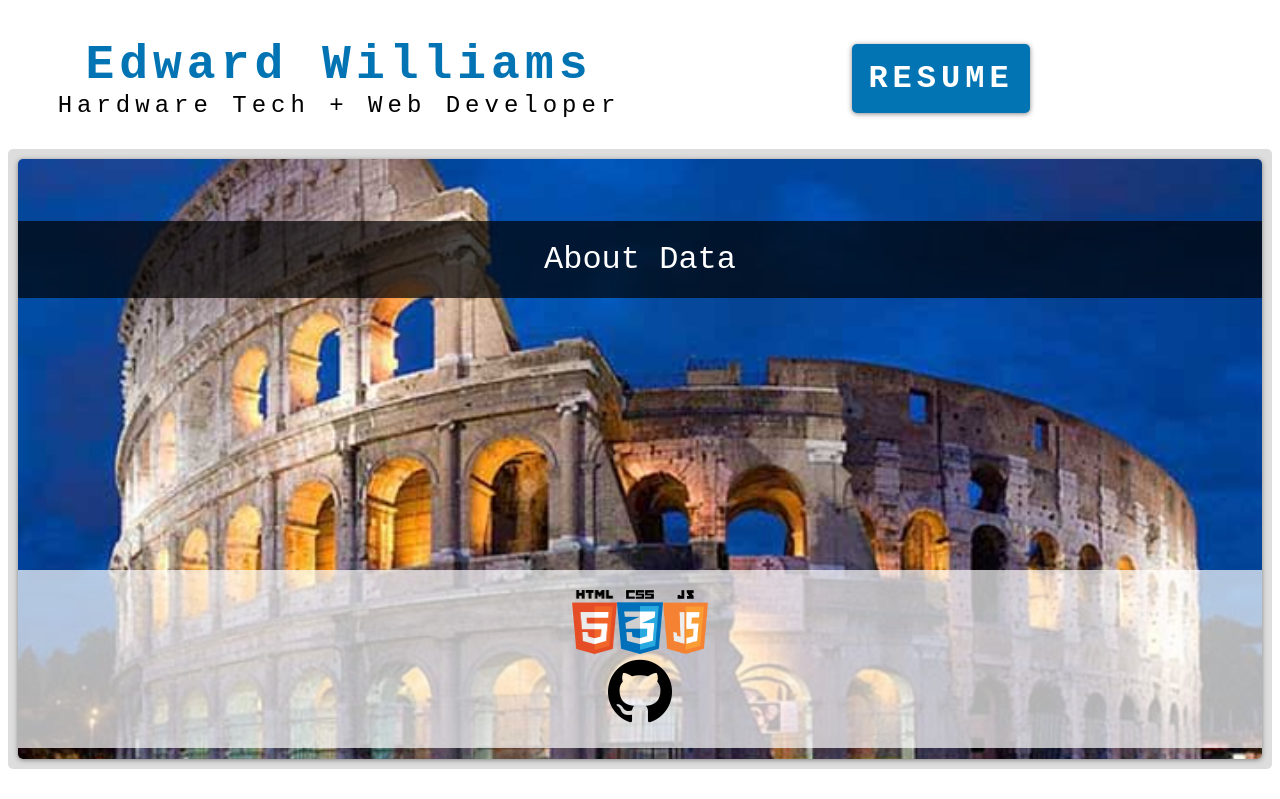
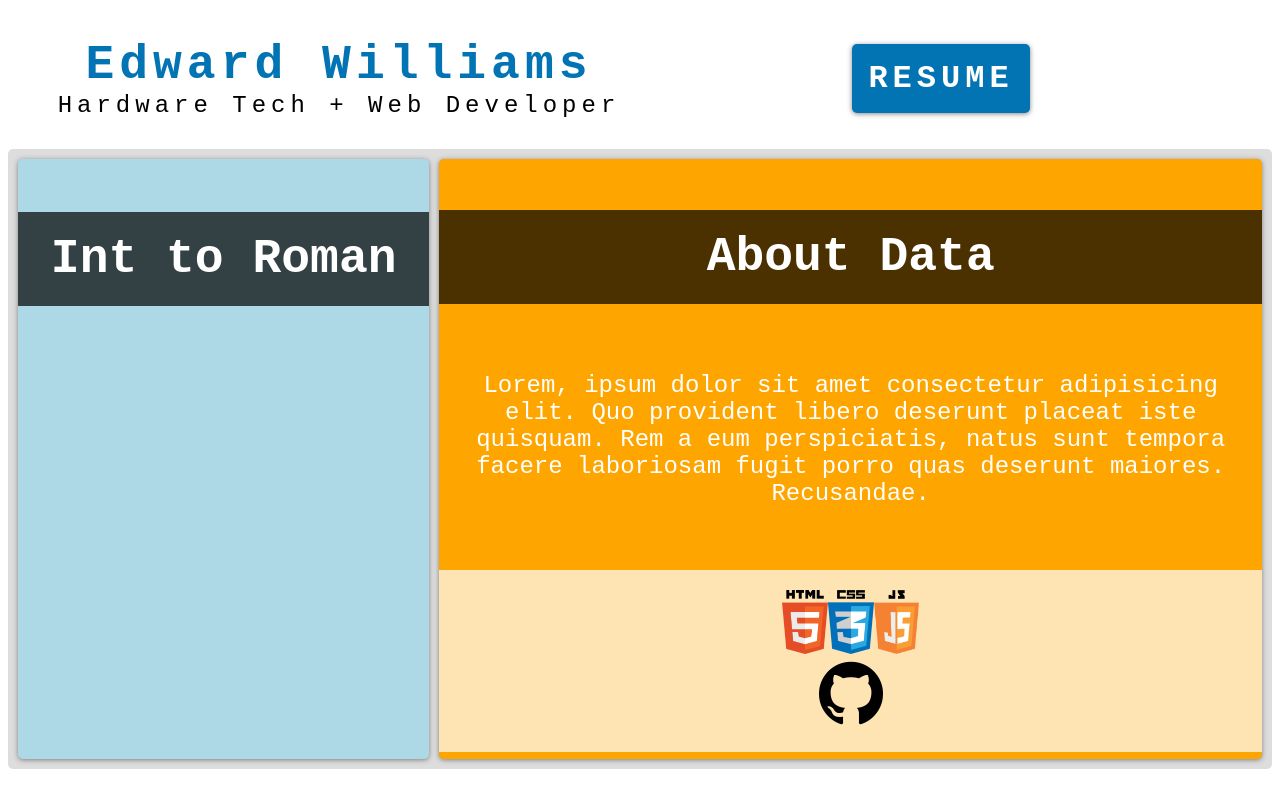
Before and after one commit to nerfsmurf13/vue-portfolio, a Vue app: page /#/about in a window 1280 px wide. Shown: the top 799 px of the page. Built offline with nearby package versions, Linux system fonts and the light colour scheme.

Commit message:
Detailed Project Page Template work

```diff
--- a/src/App.vue
+++ b/src/App.vue
@@ -163,23 +163,24 @@ body p {
 .project-card {
   border-radius: var(--rounded);
   display: grid;
-  grid-template-rows: 1fr 1fr 1fr;
+  grid-template-rows: 1fr 1fr;
   grid-template-areas:
     "project-header"
-    "project-body"
     "project-footer";
   height: var(--card-height);
   box-shadow: var(--shadow);
-  align-items: center;
+  /* align-items: center;
   text-align: center;
-  text-justify: auto;
+  text-justify: auto; */
 }
 
 .project-header {
+  grid-area: project-header;
   padding-top: 20px;
   padding-bottom: 20px;
   background-color: rgba(0, 0, 0, 0.7);
-  width: 100%;
+  align-self: center;
+  /* width: 100%; */
 }
 
 .project-header h1 {
@@ -189,6 +190,7 @@ body p {
 .project-body {
   /* margin: 20px; */
   /* background-color: yellow; */
+  grid-area: project-body;
   margin: 0 20px 40px 20px;
   color: black;
   font-size: 1.5rem;
@@ -210,10 +212,12 @@ body p {
 }
 
 .project-footer {
+  grid-area: project-footer;
   padding-top: 20px;
   padding-bottom: 20px;
   background-color: rgba(255, 255, 255, 0.7);
   width: 100%;
+  align-self: center;
 }
 
 .project-card img {
@@ -307,4 +311,49 @@ body p {
     transition: none !important;
   }
 } */
+@media (max-width: 1200px) {
+  .projects {
+    grid-template-columns: repeat(2, 1fr);
+  }
+
+  .top-header {
+    grid-template-areas:
+      "intro"
+      "profile";
+  }
+
+  .intro p {
+    margin-top: 15px;
+  }
+
+  .profile {
+    margin-top: 20px;
+    padding-top: 0;
+  }
+}
+
+@media (max-width: 1000px) {
+  /* ====Index==== */
+  .projects {
+    grid-template-columns: repeat(1, 1fr);
+  }
+
+  .top-header {
+    grid-template-areas:
+      "intro"
+      "profile";
+  }
+
+  .profile {
+    padding-top: 0;
+  }
+
+  /* ====Webapps Details==== */
+  .project-details {
+    grid-template-columns: 1fr;
+    grid-template-areas:
+      "details"
+      "showcase";
+  }
+}
 </style>
--- a/src/components/About.vue
+++ b/src/components/About.vue
@@ -1,11 +1,20 @@
 <template>
-  <div class="project-card project-1">
-    <!-- <div class="projects"> -->
+  <div class="project-details">
+    <div class="project-left">
+      <div class="project-header">
+        <h1>Int to Roman</h1>
+      </div>
+      <div class="project-body">
+        <p></p>
+      </div>
+    </div>
+
+    <div class="project-right">
       <div class="project-header">
         <h1>{{msg}}</h1>
       </div>
       <div class="project-body">
-
+        <p>Lorem, ipsum dolor sit amet consectetur adipisicing elit. Quo provident libero deserunt placeat iste quisquam. Rem a eum perspiciatis, natus sunt tempora facere laboriosam fugit porro quas deserunt maiores. Recusandae.</p>
       </div>
       <div class="project-footer">
         <img src="../assets/html_logo.png" alt="HTML Utilized">
@@ -13,37 +22,72 @@
         <img src="../assets/js_logo.png" alt="Javascript Utilized">
         <!--<img src="../images/nodejs_logo.png" alt="Node.js Utilized">
         <img src="../images/mongodb_logo.png" alt="MongoDB Utilized">-->
-                        </br>
+        <br>
         <img src="../assets/github_logo.png" alt="Github">
+      </div>
     </div>
   </div>
 </template>
 
 <script>
 export default {
-  name: 'About',
-  data () {
+  name: "About",
+  data() {
     return {
-      msg: 'About Data'
+      msg: "About Data"
+    };
   }
-  }
-}
+};
 </script>
 
 <!-- Add "scoped" attribute to limit CSS to this component only -->
 <style scoped>
-h1, h2 {
-  font-weight: normal;
+.project-details {
+  font-size: 1.5rem;
+  color: var(--light);
+  display: grid;
+
+  grid-gap: 10px;
+  grid-template-columns: 1fr 2fr;
+  text-align: center;
+  text-justify: auto;
 }
-ul {
-  list-style-type: none;
-  padding: 0;
+
+.project-left {
+  border-radius: var(--rounded);
+  display: grid;
+  grid-template-rows: 1fr 1fr 1fr;
+  grid-template-areas:
+    "project-header"
+    "project-body";
+  height: var(--card-height);
+  box-shadow: var(--shadow);
+  align-items: center;
+  text-align: center;
+  text-justify: auto;
+  background-color: lightblue;
 }
-li {
-  display: inline-block;
-  margin: 0 10px;
+
+.project-right {
+  border-radius: var(--rounded);
+  display: grid;
+  grid-template-rows: 1fr 1fr 1fr;
+  grid-template-areas:
+    "project-header"
+    "project-body"
+    "project-footer";
+  height: var(--card-height);
+  box-shadow: var(--shadow);
+  align-items: center;
+  text-align: center;
+  text-justify: auto;
+  background-color: orange;
 }
-a {
-  color: #42b983;
+
+.project-details img {
+  height: 4rem;
+  opacity: 1;
+  margin: 0px;
+  padding: 0px;
 }
 </style>
--- a/src/components/Footer.vue
+++ b/src/components/Footer.vue
@@ -9,7 +9,9 @@
     </div>
 
     <div class="social">
-      <img src="../assets/linkedin_logo.png" alt="Edward Williams' LinkedIn">
+      <a href="https://www.linkedin.com/in/edwardalexanderwilliams/">
+        <img src="../assets/linkedin_logo.png" alt="Edward Williams' LinkedIn">
+      </a>
     </div>
   </div>
 </template>
--- a/src/components/Home.vue
+++ b/src/components/Home.vue
@@ -2,25 +2,31 @@
   <div class="projects">
     <!-- <ProjectCard v-for="project in projects" :key="projects"></ProjectCard> -->
 
+    <div v-for="project in projects" :key="project">
+      <router-link :to="project.route">
         <div
           class="project-card"
-      v-for="project in projects"
-      :key="project"
-      style="background-image: url('../assets/projects_tech.jpg') center center no-repeat"
+          :style="{ background: 'url('+ project.img +') center center no-repeat', backgroundSize: 'cover'}"
         >
-      <router-link :to="project.route">
           <div class="project-header">
             <h1>{{project.name}}</h1>
           </div>
-        <div class="project-body">{{project.img}}</div>
+          <!-- <div class="project-body">{{project.tech}}</div> -->
           <div class="project-footer">
-          <img src="../assets/html_logo.png" alt="HTML Utilized">
-          <img src="../assets/css_logo.png" alt="CSS Utilized">
-          <img src="../assets/js_logo.png" alt="Javascript Utilized">
-          <!--<img src="../images/nodejs_logo.png" alt="Node.js Utilized">
-          <img src="../images/mongodb_logo.png" alt="MongoDB Utilized">-->
-          <br>
+            <div>
+              <img v-if="project.html" src="../assets/html_logo.png" alt="HTML Utilized">
+              <img v-if="project.css" src="../assets/css_logo.png" alt="CSS Utilized">
+              <img v-if="project.javascript" src="../assets/js_logo.png" alt="Javascript Utilized">
+              <img v-if="project.vue" src="../assets/vue_logo.png" alt="Vue.js 2 Utilized">
+              <img v-if="project.node" src="../assets/nodejs_logo.png" alt="Node.js Utilized">
+              <img v-if="project.mongo" src="../assets/mongodb_logo.png" alt="MongoDB Utilized">
+              <img v-if="project.mysql" src="../assets/mysql_logo.png" alt="MySQL Utilized">
+              <img v-if="project.php" src="../assets/php_logo.png" alt="PHP Utilized">
+            </div>
+            <div>
               <img src="../assets/github_logo.png" alt="Github">
+            </div>
+          </div>
         </div>
       </router-link>
     </div>
@@ -28,35 +34,69 @@
 </template>
 
 <script>
-import ProjectCard from "./ProjectCard";
+// import ProjectCard from "./ProjectCard";
 
 export default {
   name: "HelloWorld",
-  components: {
-    ProjectCard
-  },
+  components: {},
   data() {
     return {
       projects: [
         {
           name: "Int to Roman",
           route: "/about",
-          img: "url('./assets/projects_tech.jpg') center center no-repeat;"
+          img: "http://edwardwilliams.me/images/projects_roman.jpg",
+          git: "",
+          html: true,
+          css: true,
+          javascript: true,
+          mongo: false,
+          mysql: false,
+          node: false,
+          php: false,
+          vue: true
         },
         {
           name: "Inventory",
           route: "/",
-          img: "../assets/projects_inventory.jpg"
+          img: "http://edwardwilliams.me/images/projects_inventory.jpg",
+          git: "",
+          html: true,
+          css: true,
+          javascript: true,
+          mongo: false,
+          mysql: true,
+          node: true,
+          php: false,
+          vue: false
         },
         {
           name: "Vue.js",
           route: "/",
-          img: "../assets/projects_inventory.jpg"
+          img: "http://edwardwilliams.me/images/projects_tech.jpg",
+          git: "",
+          html: true,
+          css: true,
+          javascript: true,
+          mongo: false,
+          mysql: false,
+          node: false,
+          php: false,
+          vue: true
         },
         {
-          name: "Insurance",
+          name: "Insurance Form",
           route: "/",
-          img: "../assets/projects_inventory.jpg"
+          img: "http://edwardwilliams.me/images/projects_logs.jpg",
+          git: "",
+          html: true,
+          css: true,
+          javascript: true,
+          mongo: false,
+          mysql: false,
+          node: false,
+          php: false,
+          vue: true
         }
       ]
     };
--- a/src/components/ProjectCard.vue
+++ b/src/components/ProjectCard.vue
@@ -19,7 +19,7 @@ export default {
 
 <!-- Add "scoped" attribute to limit CSS to this component only -->
 <style scoped>
-.project-card:hover {
+/* .project-card:hover {
   transform: scale(1.01);
 }
 
@@ -46,13 +46,11 @@ export default {
 }
 
 .project-body {
-  /* margin: 20px; */
-  /* background-color: yellow; */
+
   margin: 0 20px 40px 20px;
   color: black;
   font-size: 1.5rem;
-  /* background-color: rgba(0, 0, 0, 0.7);
-  width: 100%; */
+
 }
 
 .project-body p {
@@ -87,5 +85,5 @@ export default {
   opacity: 1;
   margin: 0px;
   padding: 0px;
-}
+} */
 </style>
```
Also changed, not shown: src/assets/vue_logo.png (added). Lines whose indentation alone changed are shown as unchanged.
